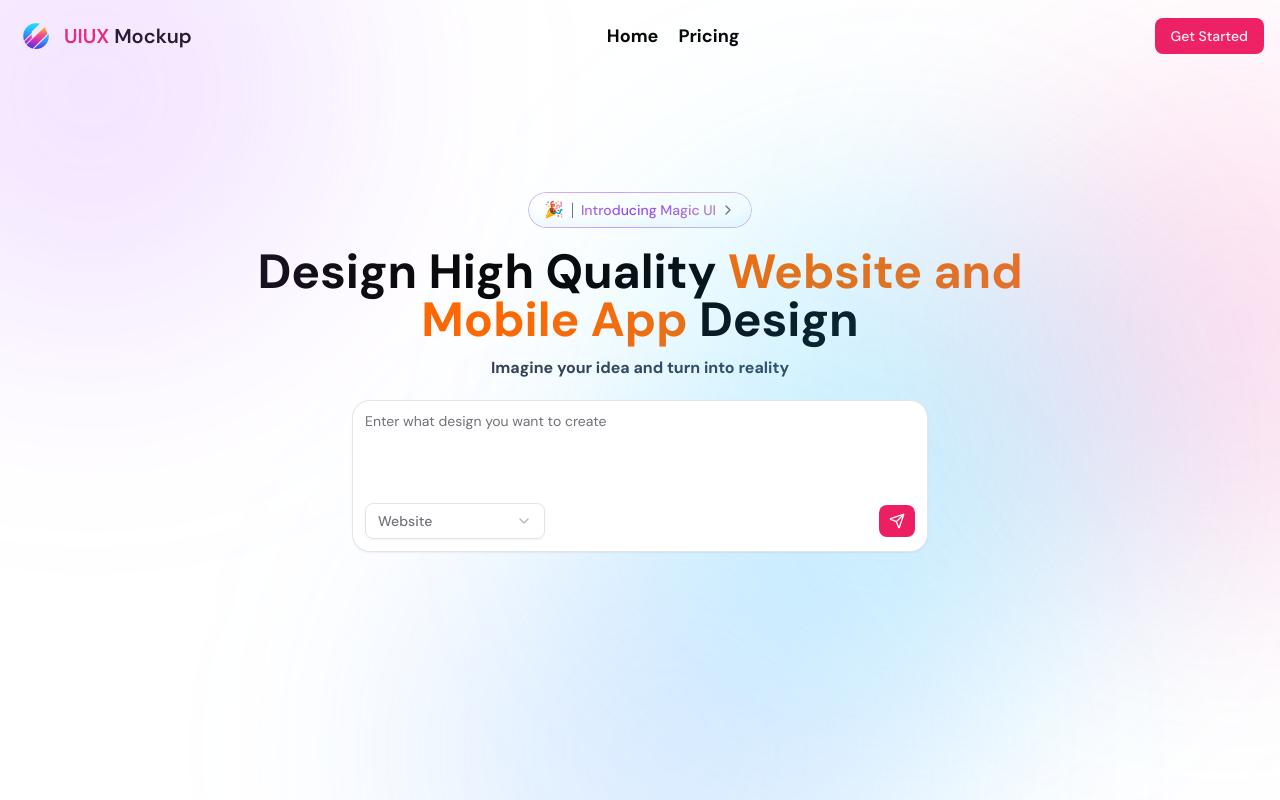
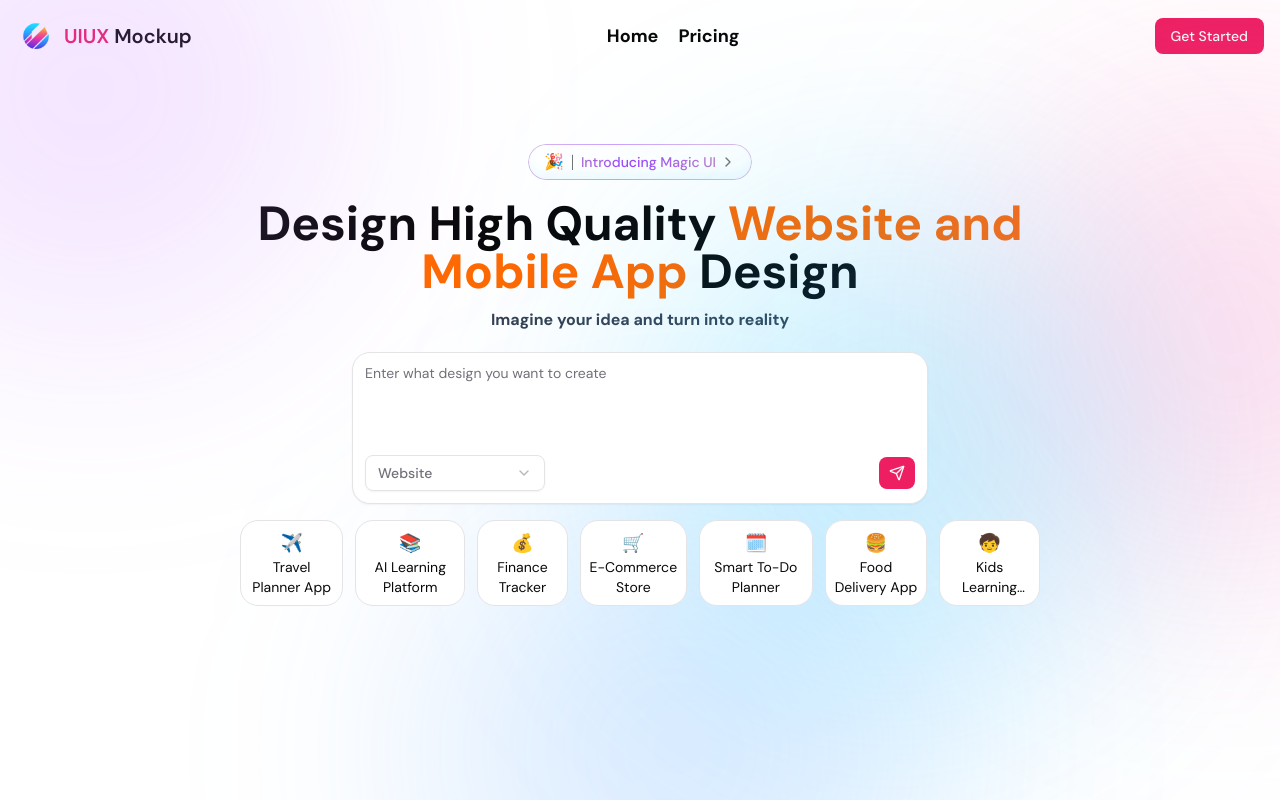
Before and after one commit to mdjameel04/MockFlow, a Next.js app: page / in a window 1280 px wide. Built offline with nearby package versions, Linux system fonts and the light colour scheme; no server answers.

Commit message:
add featuers

```diff
--- a/app/_components/Header.tsx
+++ b/app/_components/Header.tsx
@@ -1,23 +1,39 @@
-import { Button } from '@/components/ui/button'
-import Image from 'next/image'
-import React from 'react'
+"use client";
+import { Button } from "@/components/ui/button";
+import { SignInButton, UserButton, useUser } from "@clerk/nextjs";
+import Image from "next/image";
+import React from "react";
 
 const Header = () => {
+  const { user } = useUser();
   return (
-    <div className='flex items-center justify-between p-4'>
-        <div className='flex gap-2 items-center'>
-   <Image src={'/logo1.png'} alt='' width={40} height={60} />
-    <h2 className='text-xl font-semibold '> <span className='text-primary'>UIUX</span> Mockup</h2>
-        </div>
+    <div className="flex items-center justify-between p-4">
+      <div className="flex gap-2 items-center">
+        <Image src={"/logo1.png"} alt="" width={40} height={60} />
+        <h2 className="text-xl font-semibold ">
+          {" "}
+          <span className="text-primary">UIUX</span> Mockup
+        </h2>
+      </div>
 
-         <ul className='flex gap-5 items-center text-lg'>
-            <li className='hover:text-primary cursor-pointer text-lg font-bold'>Home</li>
-            <li className='hover:text-primary cursor-pointer text-lg font-bold'>Pricing</li>
+      <ul className="flex gap-5 items-center text-lg">
+        <li className="hover:text-primary cursor-pointer text-lg font-bold">
+          Home
+        </li>
+        <li className="hover:text-primary cursor-pointer text-lg font-bold">
+          Pricing
+        </li>
+      </ul>
 
-         </ul>
-       <Button className=''> Get Started </Button>
+      {!user ? (
+        <SignInButton mode="modal">
+          <Button className=""> Get Started </Button>
+        </SignInButton>
+      ) : (
+        <UserButton />
+      )}
     </div>
-  )
-}
+  );
+};
 
-export default Header
+export default Header;
--- a/app/_components/Hero.tsx
+++ b/app/_components/Hero.tsx
@@ -1,15 +1,20 @@
-import React from 'react'
+"use client"
+import React, { useState } from 'react'
 import { InputGroup, InputGroupAddon, InputGroupButton, InputGroupTextarea, } from "@/components/ui/input-group"
 
 import { Select,SelectContent, SelectGroup, SelectItem, SelectTrigger,SelectValue } from '@/components/ui/select'
-import { ChevronRight, Send } from 'lucide-react'
+import { ChevronRight, Send, Target } from 'lucide-react'
 import { cn } from '@/lib/utils'
 import { AnimatedGradientText } from '@/components/ui/animated-gradient-text'
+import { suggestions } from '@/data/constant'
 const Hero = () => {
+
+  const [userInput, setUserInput] = useState<string>();
+  const [device, setDevice] = useState<string>("website");
   return (
 
 
-    <div className='p-10 md:px-24 lg:px-48 xl:px-60 mt-20 '>
+    <div className='p-10 md:px-24 lg:px-48 xl:px-60 mt-8 '>
 <div className='flex items-center justify-center mb-5'>
 <div className="group relative max-w-sm flex items-center justify-center rounded-full px-4 py-1.5 shadow-[inset_0_-8px_10px_#8fdfff1f] transition-shadow duration-500 ease-out hover:shadow-[inset_0_-5px_10px_#8fdfff3f]">
       <span
@@ -41,9 +46,12 @@ const Hero = () => {
           data-slot="input-group-control"
           className="flex field-sizing-content min-h-24 w-full resize-none rounded-md bg-transparent px-3 py-2.5 text-base transition-[color,box-shadow] outline-none md:text-sm"
           placeholder="Enter what design you want to create"
+          value={userInput}
+          onChange={(e)=>setUserInput(e.target.value)}
+
         />
         <InputGroupAddon align="block-end">
-        <Select defaultValue='website'>
+        <Select defaultValue='website' onValueChange={(value)=>setDevice(value)}>
       <SelectTrigger className="w-[180px]">
         <SelectValue placeholder="Select a fruit" />
       </SelectTrigger>
@@ -64,6 +72,19 @@ const Hero = () => {
         </InputGroupAddon>
       </InputGroup>
     </div>
+
+  <div className='flex gap-3 mt-4'>
+    {suggestions.map((suggestion, index)=>(
+   <div key={index} className='p-2 border rounded-2xl flex flex-col items-center justify-center bg-white z-10 cursor-pointer'
+   onClick={()=>setUserInput(suggestion.description)}>
+    <h2 className='text-lg'>{suggestion?.icon} </h2>
+    <h2 className='text-center line-clamp-2 text-sm'>{suggestion?.name} </h2>
+   </div>
+
+
+    ))}
+  </div>
+
     </div>
   )
 }
--- /dev/null
+++ b/data/constant.tsx
@@ -0,0 +1,44 @@
+export const suggestions = [
+  {
+    icon: "✈️",
+    name: "Travel Planner App",
+    description:
+      "Trip planning dashboard with maps, itineraries, and booking cards. Clean modern layout with soft colors.",
+  },
+  {
+    icon: "📚",
+    name: "AI Learning Platform",
+    description:
+      "Gamified learning experience with progress steps and streaks. Friendly, engaging, and colorful UI.",
+  },
+  {
+    icon: "💰",
+    name: "Finance Tracker",
+    description:
+      "Expense tracking dashboard with charts and budget goals. Minimal UI with dark mode support.",
+  },
+  {
+    icon: "🛒",
+    name: "E-Commerce Store",
+    description:
+      "Product browsing and checkout experience. Premium UI with strong call-to-action design.",
+  },
+  {
+    icon: "🗓️",
+    name: "Smart To-Do Planner",
+    description:
+      "Task management with calendar and priority views. Simple productivity-focused interface.",
+  },
+  {
+    icon: "🍔",
+    name: "Food Delivery App",
+    description:
+      "Restaurant listings and fast ordering flow. Bright visuals with large food images.",
+  },
+  {
+    icon: "🧒",
+    name: "Kids Learning App",
+    description:
+      "Interactive learning app for kids with rewards. Colorful UI and playful illustrations.",
+  },
+];
```
